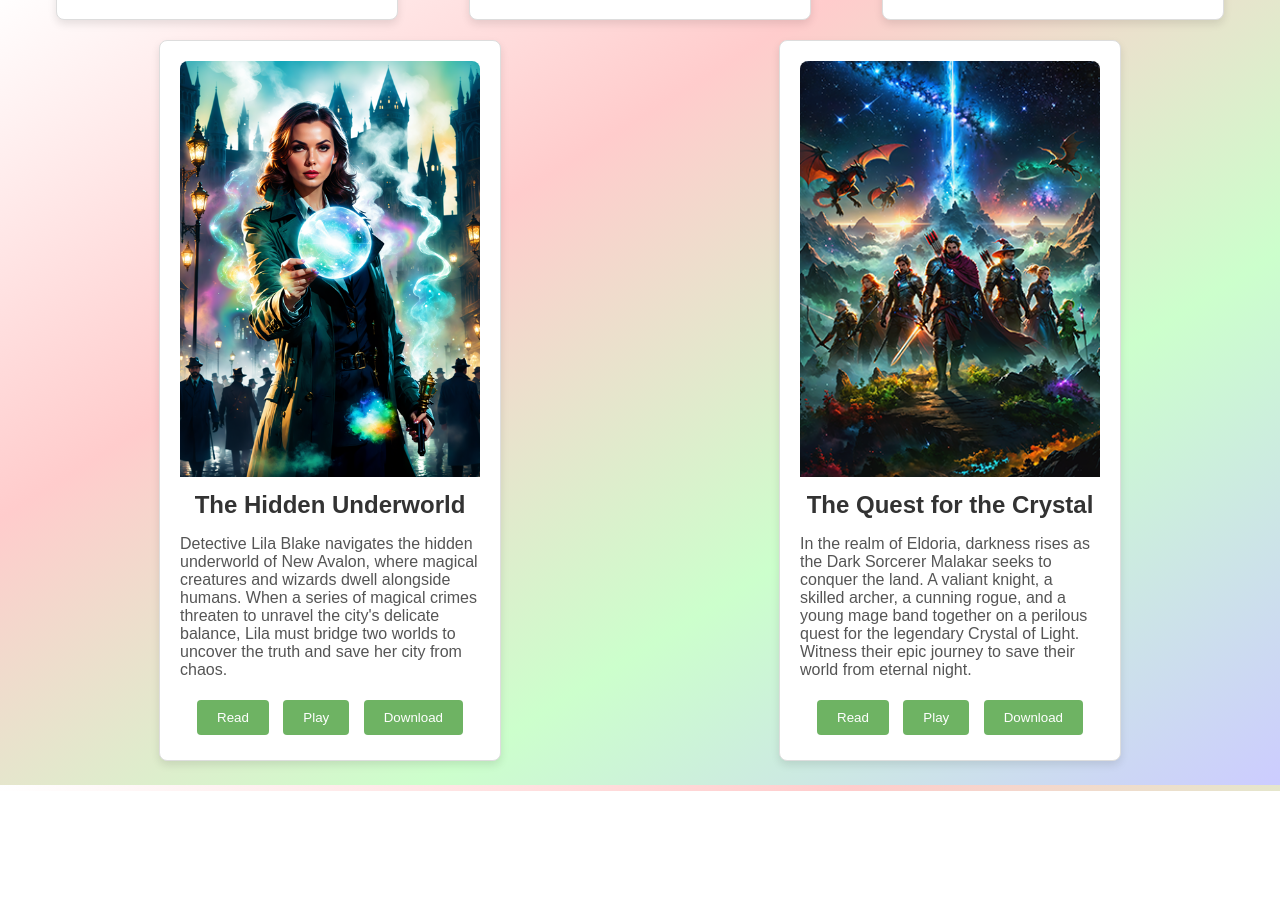
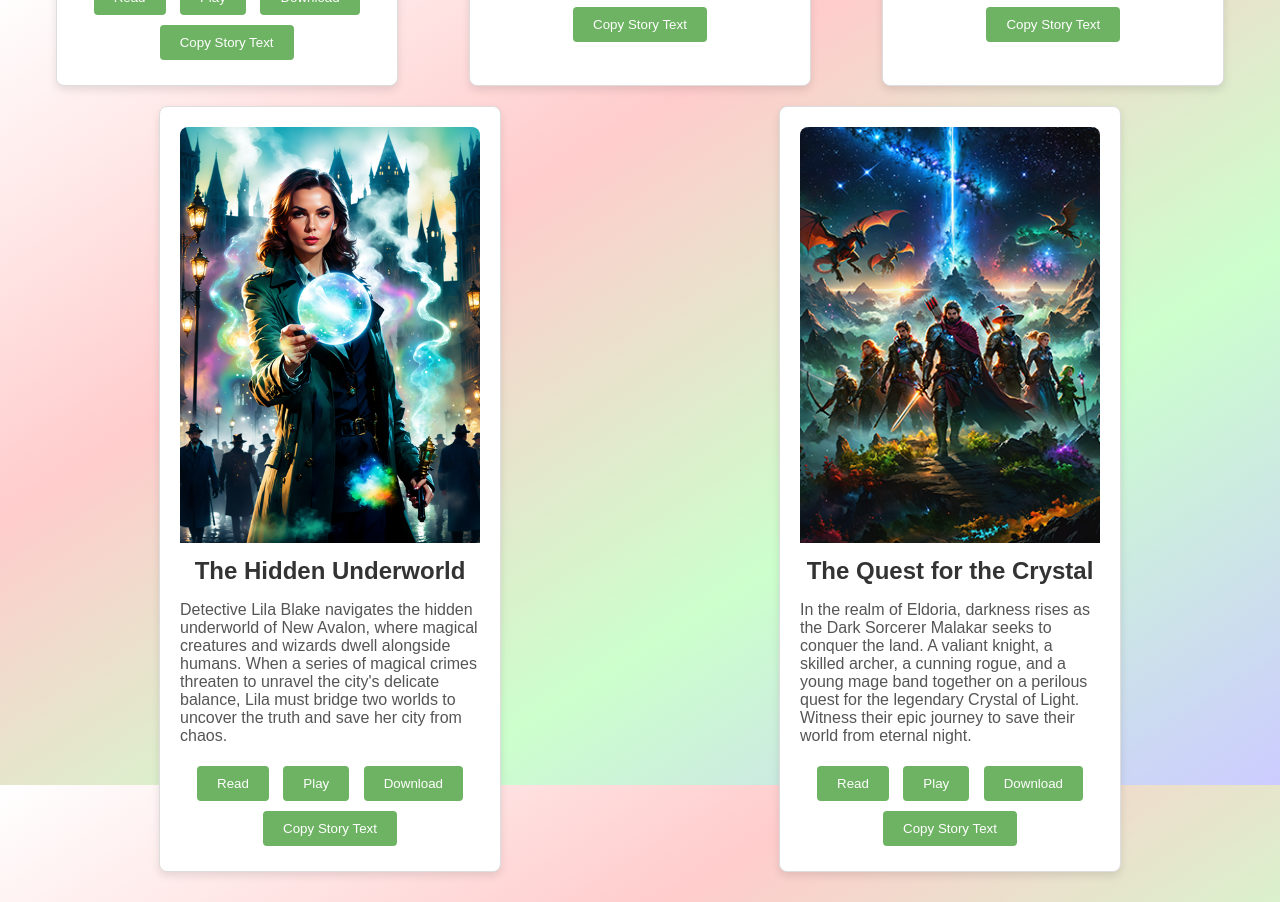
Before and after one commit to mk-ultron/ebook-reader, a plain HTML site: page index.html in a window 1280 px wide. Shown: the part 815-1717 px from the top of the page. Before the commit the page ends 1606 px from the top, so only its background shows below. Drawn offline with Linux system fonts and the light colour scheme.

Commit message:
Update index.html
added a header box and some buttons

```diff
--- a/index.html
+++ b/index.html
@@ -9,7 +9,13 @@
 </head>
 <body>
     <!-- Main container for all stories -->
-     <h1 class="title">Fast AI Fiction</h1>
+    <div class="title-card">
+        <!-- Thumbnail image for Story 1 with click event to toggle full story -->
+
+    <h1 class="title">Fast AI Fiction</h1>
+     <a class="title-button" href="//tts-reader.streamlit.app/" target="_blank"><button>Generate Audio 🔗</button></a>
+    </div>
+
     <div id="stories">
         <!-- Story 1 -->
         <div class="story" id="story1">
@@ -39,6 +45,8 @@
             <audio id="audio-story1" src="story1.mp3"></audio>
             <button id="listen-btn-story1" onclick="togglePlayPause('story1')" onmouseover="updateButtonText('story1')" onmouseout="resetButtonText('story1')">Play</button>
             <button onclick="downloadAudio('story1')">Download</button>
+            <button id="copy-story1" onclick="copyText('story1', 'copy-story1')">Copy Story Text</button>
+
         </div>
         <!-- Story 2 -->
         <div class="story" id="story2">
@@ -64,6 +72,8 @@
             <audio id="audio-story2" src="story2.mp3"></audio>
             <button id="listen-btn-story2" onclick="togglePlayPause('story2')" onmouseover="updateButtonText('story2')" onmouseout="resetButtonText('story2')">Play</button>
             <button onclick="downloadAudio('story2')">Download</button>
+            <button id="copy-story2" onclick="copyText('story2', 'copy-story2')">Copy Story Text</button>
+
         </div>
         <!-- Story 3 -->
         <div class="story" id="story3">
@@ -89,6 +99,8 @@
             <audio id="audio-story3" src="story3.mp3"></audio>
             <button id="listen-btn-story3" onclick="togglePlayPause('story3')" onmouseover="updateButtonText('story3')" onmouseout="resetButtonText('story3')">Play</button>
             <button onclick="downloadAudio('story3')">Download</button>
+            <button id="copy-story3" onclick="copyText('story3', 'copy-story3')">Copy Story Text</button>
+
         </div>
         <!-- Story 4 -->
         <div class="story" id="story4">
@@ -114,6 +126,8 @@
             <audio id="audio-story4" src="story4.mp3"></audio>
             <button id="listen-btn-story4" onclick="togglePlayPause('story4')" onmouseover="updateButtonText('story4')" onmouseout="resetButtonText('story4')">Play</button>
             <button onclick="downloadAudio('story4')">Download</button>
+            <button id="copy-story4" onclick="copyText('story4', 'copy-story4')">Copy Story Text</button>
+
         </div>
         <!-- Story 5 -->
         <div class="story" id="story5">
@@ -141,6 +155,7 @@
             <audio id="audio-story5" src="story5.mp3"></audio>
             <button id="listen-btn-story5" onclick="togglePlayPause('story5')" onmouseover="updateButtonText('story5')" onmouseout="resetButtonText('story5')">Play</button>
             <button onclick="downloadAudio('story5')">Download</button>
+            <button id="copy-story5" onclick="copyText('story5', 'copy-story5')">Copy Story Text</button>
         </div>
     </div>
     <!-- Container for the expanded view -->
```
